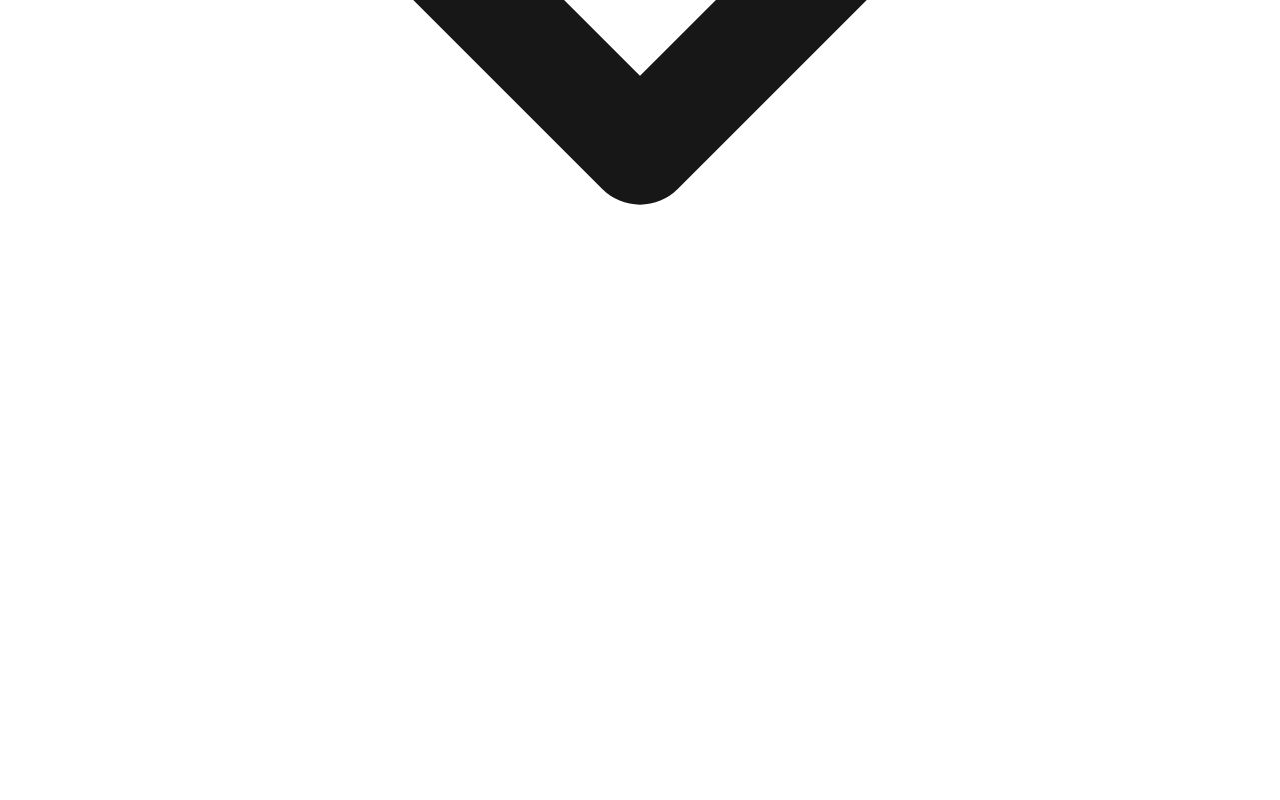
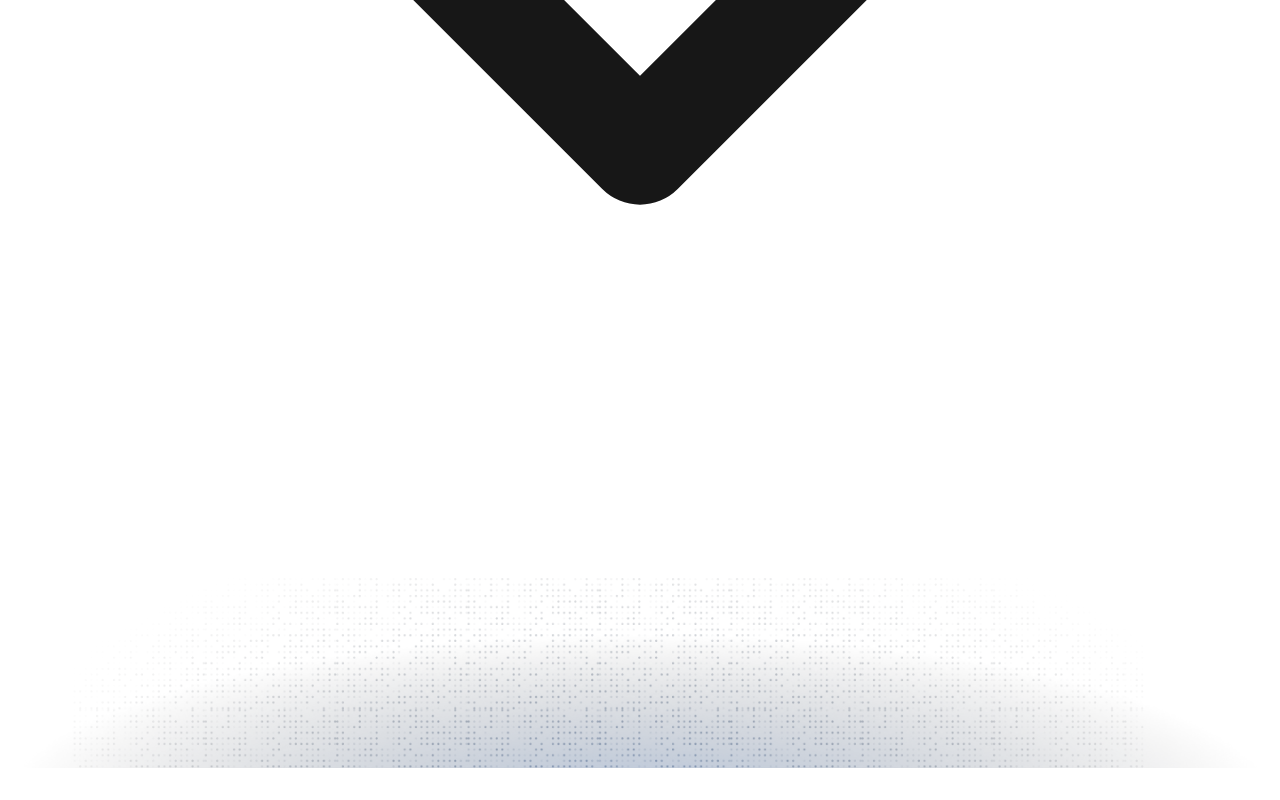
Before and after one commit to daniektj/quasar-node-landing, a Next.js app: page / in a window 1280 px wide. Shown: the part 10408-11208 px from the top of the page. Before the commit the page ends 11018 px from the top, so only its background shows below. Built offline with nearby package versions, Linux system fonts and the light colour scheme.

Commit message:
🎨[DESIGN] se cambio el diseño en footer

```diff
--- a/src/app/layout.tsx
+++ b/src/app/layout.tsx
@@ -1,6 +1,7 @@
 import type { Metadata } from "next";
 import localFont from "next/font/local";
 import "./globals.css";
+import { Footer } from "@/components/ui/Footer";
 
 const geistSans = localFont({
   src: "./fonts/GeistVF.woff",
@@ -35,6 +36,7 @@ export default function RootLayout({
             </main>
           </div>
         </div>
+        <Footer />
       </body>
     </html>
   );
--- a/src/app/page.tsx
+++ b/src/app/page.tsx
@@ -45,7 +45,7 @@ function HomePage() {
       <section className='flex flex-col items-center justify-center mt-24'>
         <h2>Get ahead of the future with our exclusive presale</h2>
         <span className='span-body-description'>We are launching our presale to fund the acquisition of next-generation hardware that will allow us to offer you an even faster and more efficient service.</span>
-        <a href="#" className='button-basic mt-8 hover:outline hover:outline-[#0D97DF] hover:outline-4'>Buy now</a>
+        <a href="#" className='outline outline-4 outline-[#ffffff5b] button-basic mt-8 transition-all duration-200 hover:outline hover:outline-[#0D97DF] hover:outline-4'>Buy now</a>
 
         <div className='grid grid-cols-1 md:grid-cols-2 lg:grid-cols-2 gap-6 mt-16'>
 
@@ -107,7 +107,13 @@ function HomePage() {
         </div>
       </section>
 
-      <Footer />
+      {/* <Footer /> */}
+
+{/*       <section id="botones">
+        <button className=" rounded-lg relative h-12 w-40 overflow-hidden border border-white text-white shadow-2xl transition-all duration-200 hover:border-[#0D97DF] before:absolute before:bottom-0 before:left-0 before:right-0 before:top-0 before:m-auto before:h-0 before:w-0 before:rounded-sm before:bg-[#0D97DF] before:duration-300 before:ease-out hover:text-white hover:shadow-[#0D97DF] hover:before:h-40 hover:before:w-40 hover:before:opacity-80">
+          <span className="relative z-10 text-xl">Buy Now</span>
+        </button>
+      </section> */}
 
     </div>
   )
--- a/src/components/ui/Footer.tsx
+++ b/src/components/ui/Footer.tsx
@@ -1,7 +1,22 @@
 export const Footer = () => {
-  return (
-    <div className="w-full h-14 flex items-center justify-center mt-20">
-        <img src="/images/logo-quasar.svg" alt="logo quasar node" className='h-8' />
-    </div>
-  )
+    return (
+        /*     <div className="w-full h-14 flex items-center justify-center mt-20">
+                <img src="/images/logo-quasar.svg" alt="logo quasar node" className='h-8' />
+            </div> */
+        <>
+            <img src="/images/bg-footer-top.png" className='mt-[-64px]' />
+            <div className="w-full flex items-center justify-center bg-gradient-to-b from-[#181A2B] to-[#0E1013] h-[104px] border-t-2 border-[#282C4D]">
+                <img src="/images/logo-quasar.svg" alt="logo quasar node" className='h-8  drop-shadow-lg' />
+            </div>
+        </>
+    )
 }
+
+
+
+
+
+
+
+
+/* border-t-2 border-[#282C4D] */
```
Also changed, not shown: public/images/bg-footer-top.png (added), public/images/pic.jpg (deleted).
